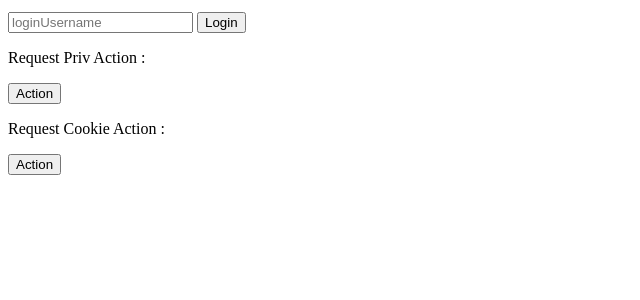
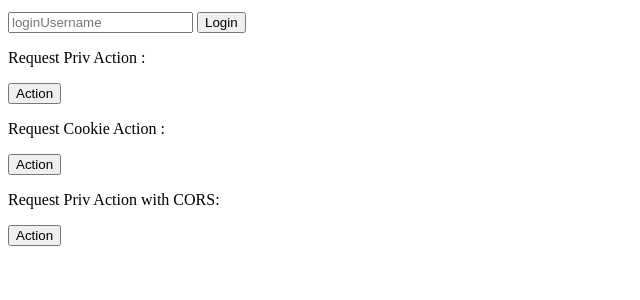
Before and after one commit to restdone/CSS_CSRF_CORS, a Flask app: page / in a window 1280 px wide. Shown: the part 335-635 px from the top of the page, without its empty margins (0-640 px from the left). Run offline with Flask 2, Linux system fonts and the light colour scheme.

```diff
--- a/appA/app.py
+++ b/appA/app.py
@@ -64,9 +64,22 @@ def login():
 def privaction():
   if request.method == "POST":
     if 'userID' in session:
-      if session['userID'] == "restdone": # should also check it is same as cookie
+      if session['userID'] == "restdone":
       # do something
         print("Priv Action triggiered.")
+        return "success"
+    else:
+      # do something else
+      return "fail"
+
+@app.route('/api/corsprivaction', methods=['POST','OPTIONS'])
+@cross_origin(origins=['http://localhost:9999'],supports_credentials=True)
+def corsprivaction():
+  if request.method == "POST":
+    if 'userID' in session:
+      if session['userID'] == "restdone":
+      # do something
+        print("CORS Priv Action triggiered.")
         return "success"
     else:
       # do something else
@@ -76,7 +89,7 @@ def privaction():
 def cookieaction():
   if request.method == "POST":
     if 'userID' in request.cookies:
-      if  request.cookies.get('userID') == "restdone": # should also check it is same as cookie
+      if  request.cookies.get('userID') == "restdone":
       # do something
         print("Cookie Action triggiered.")
         return "success"
--- a/appA/templates/index.html
+++ b/appA/templates/index.html
@@ -2,6 +2,12 @@
   <head>
     <title>Playing WebFront</title>
     <script>
+
+    function htmlEncode(str){
+      return String(str).replace(/[^\w. ]/gi, function(c){
+      return '&#'+c.charCodeAt(0)+';';
+      });
+    }
 
     function getCookie(name) {
     var match = document.cookie.match(RegExp('(?:^|;\\s*)' + name + '=([^;]*)')); return match ? match[1] : null;
@@ -41,6 +47,8 @@
 
         //DOM insert to the current doc
         document.getElementById("dom").innerHTML = data;
+        // Mitigation
+        //document.getElementById("dom").innerHTML = htmlEncode(data);
 
         })
     }
@@ -103,6 +111,21 @@
   }
 
 
+  function attemptCORSPrivAction(){
+    fetch ("http://localhost:9999/api/corsprivaction",{
+        //some headers control
+        method: 'POST'
+      })
+      .then(response=>response.text())
+      .then(data=>{
+        if (data == 'success')
+          document.getElementById("CORSactionResult").innerHTML = "Priv Action has done at server";
+          else
+          document.getElementById("CORSactionResult").innerHTML = "Priv Action has failed at server";
+      })
+  }
+
+
   function attemptCookieAction(){
     fetch ("http://localhost:9999/api/cookieaction",{
         //some headers control
@@ -142,6 +165,9 @@
     <p>Request Cookie Action :</p>
     <button type="submit" onclick="return attemptCookieAction();" >Action</button>
     <p id="CookieActionResult"></p>
+    <p>Request Priv Action with CORS:</p>
+    <button type="submit" onclick="return attemptCORSPrivAction();" >Action</button>
+    <p id="CORSactionResult"></p>
 
   </body>
 </html>
```
Also changed, not shown: attackerSite/templates/index.html (+9 -2 lines).
